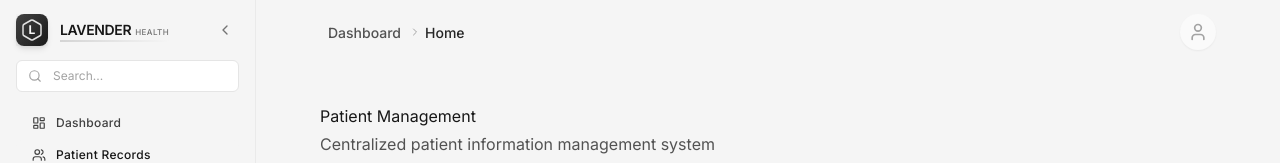
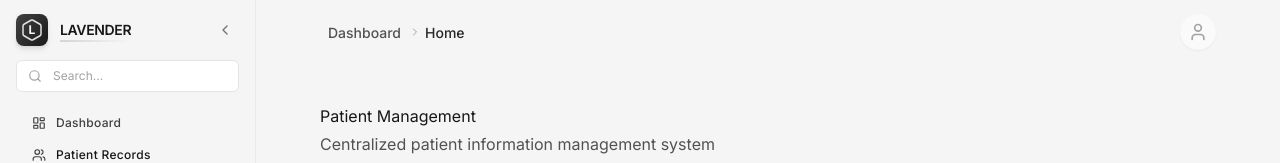
Before and after one commit to fisayorotibi/health-project, a Next.js app: page /patients in a window 1280 px wide. Shown: the top 163 px of the page. Built offline with nearby package versions, Linux system fonts and the light colour scheme.

Commit message:
Update sidebar logo font and remove 'Health' text

```diff
--- a/src/components/layout/Sidebar.tsx
+++ b/src/components/layout/Sidebar.tsx
@@ -126,8 +126,7 @@ const Sidebar: React.FC<SidebarProps> = ({ isMobile, isOpen, toggleSidebar }) =>
           {/* Stylized brand name */}
           <div className="flex flex-col">
             <div className="flex items-baseline">
-              <span className="text-gray-900 dark:text-white text-sm font-semibold tracking-tight">LAVENDER</span>
-              <span className="ml-1 text-[8px] text-gray-500 dark:text-gray-400 uppercase tracking-wider font-medium">Health</span>
+              <span className="text-gray-900 dark:text-white text-sm font-semibold tracking-tight font-funnel-display">LAVENDER</span>
             </div>
             <div className="h-[2px] w-full bg-gradient-to-r from-gray-300 to-transparent dark:from-gray-700"></div>
           </div>
```
